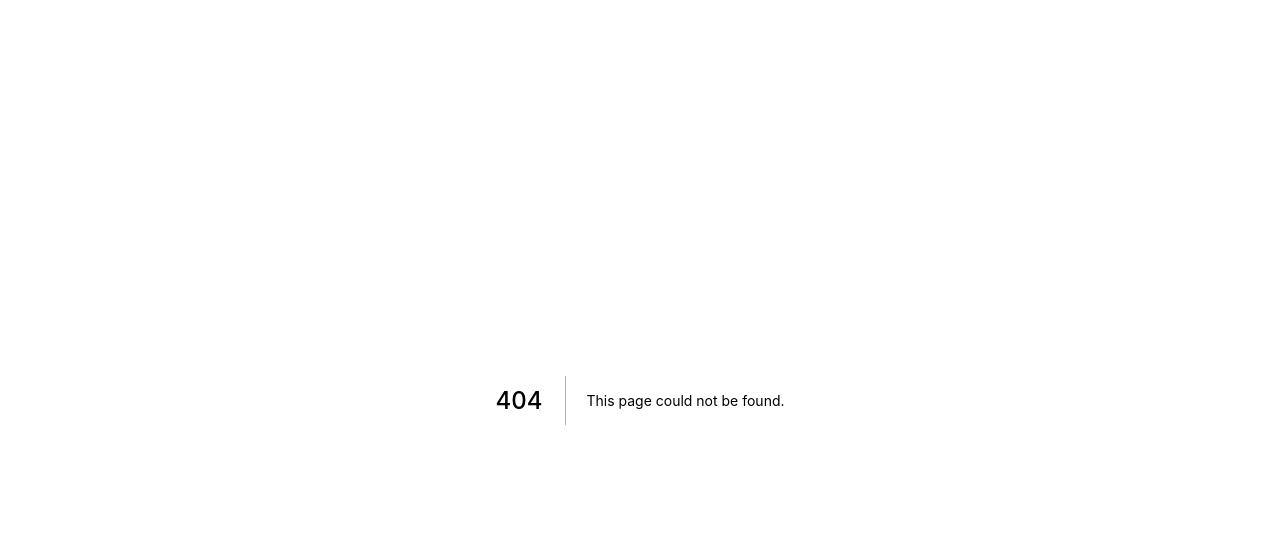
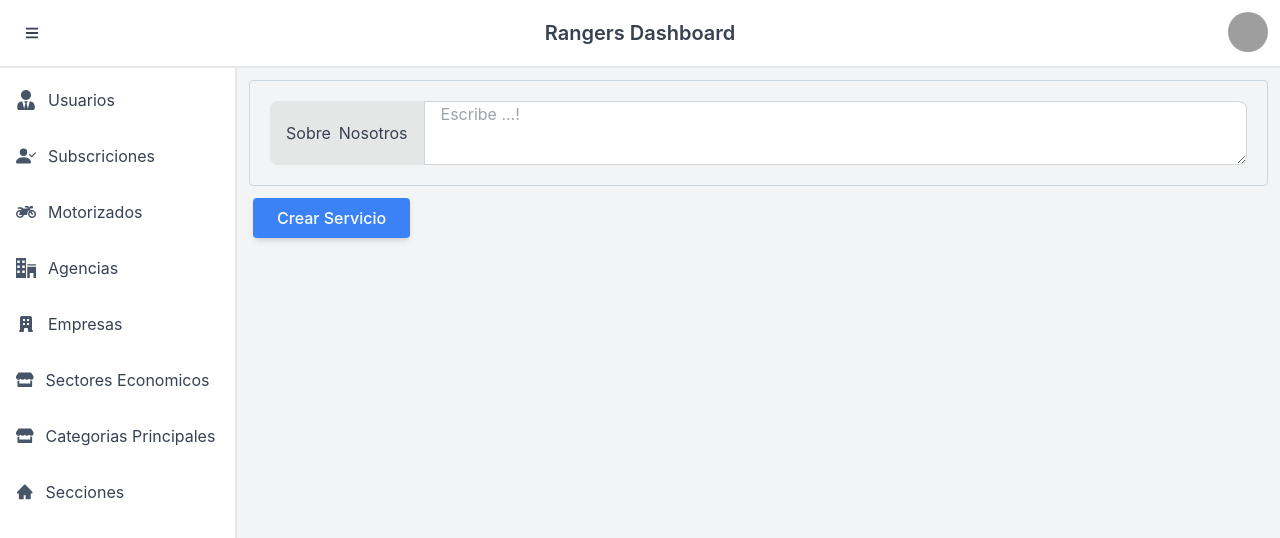
Before and after one commit to Frankmarc1/panelrangers, a Next.js app: page /lp in a window 1280 px wide. Before the commit this address had no page. Shown: the top 538 px of the page. Built offline with nearby package versions, Linux system fonts and the light colour scheme; grey boxes are pictures that could not be loaded.

Commit message:
crear pagina para Landing page y pagina para formulario

```diff
--- /dev/null
+++ b/src/pages/lp/add/index.tsx
@@ -0,0 +1,10 @@
+import { Dashboard } from "../../../layout/Dashboard/Dashboard";
+import FormLP from "../../../components/Lp/FormLP";
+const AddService=()=>{
+    return (
+        <Dashboard>
+            <FormLP/>
+        </Dashboard>
+    );
+}
+export default AddService;
--- /dev/null
+++ b/src/pages/lp/index.tsx
@@ -0,0 +1,32 @@
+import Link from 'next/link';
+
+import { Dashboard } from "../../layout/Dashboard/Dashboard";
+const LandingPage = () => {
+    return (
+        <Dashboard>
+            <>
+                <div className="card border border-slate-300 rounded dounded-md">
+                    <div className="card-body m-0 p-5">
+                        <div className="form-control w-full m-0 p-0 ">
+                            <label className="input-group ">
+                                <span className="flex text-medium" ><p className="mr-2">Sobre</p> Nosotros</span>
+                                <textarea placeholder="Escribe ...!" className="input input-bordered w-full h-[4rem]" />
+                            </label>
+                        </div>
+                    </div>
+                </div>
+                <Link href="lp/add/">
+                    <a>
+                        <button
+                            type="button"
+                            className="mt-3 ml-1 inline-block px-6 py-2.5 bg-blue-500 text-white font-medium text-xs leading-tight  rounded shadow-md hover:bg-slate-500 hover:shadow-lg focus:bg-blue-300 focus:shadow-lg focus:outline-none focus:ring-0 active:bg-blue-800 active:shadow-lg transition duration-150 ease-in-out">
+                            <p className="font-medium text-[1rem]">Crear Servicio</p>
+                        </button>
+                    </a>
+                </Link>
+            </>
+        </Dashboard>
+    );
+
+}
+export default LandingPage;
```
